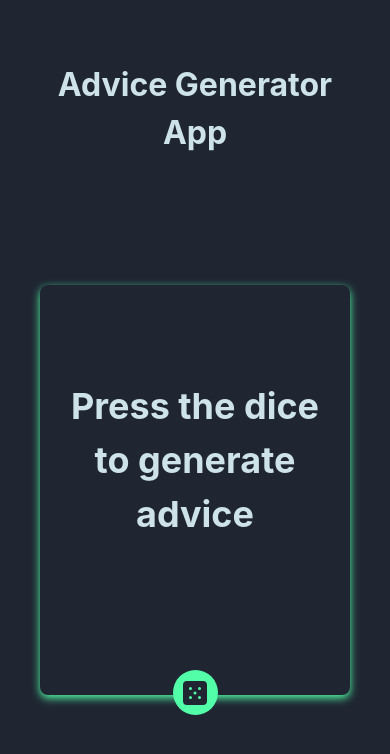
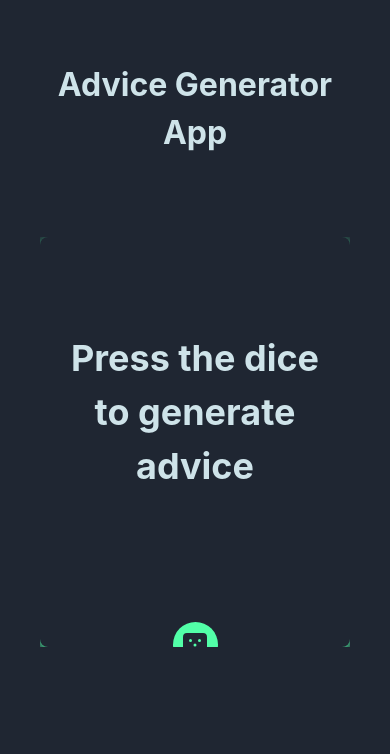
Before and after one commit to Hujjarh/Advice-generator, a React (Vite) app: page / in a window 390 px wide. Shown: the top 754 px of the page. Built offline with nearby package versions, Linux system fonts and the light colour scheme.

Commit message:
update changes

```diff
--- a/src/components/Quotes.css
+++ b/src/components/Quotes.css
@@ -18,7 +18,7 @@
     justify-content: center;
     align-items: center;
     max-width: 500px;
-    height: 350px;
+    min-height: 350px;
     padding-bottom: 50px;
 }
 .quote-body .quotes h2{
@@ -55,13 +55,16 @@
 /* media queries */
 
 @media screen and (max-width: 800px) {
+    .quote-container{
+        margin: 5em auto;
+        overflow: hidden;
+    }
     .quote-body{
         max-width: 400px;
-        max-height: auto;
+        max-height: 100vh;
         font-size: 18px;
     }
     .quote-body .quotes{
-        /* background-color: red; */
         margin-top: 20px;
     }
 }
```
